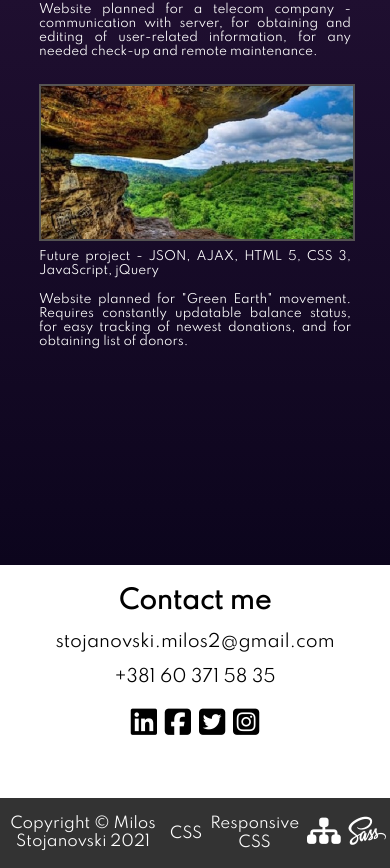
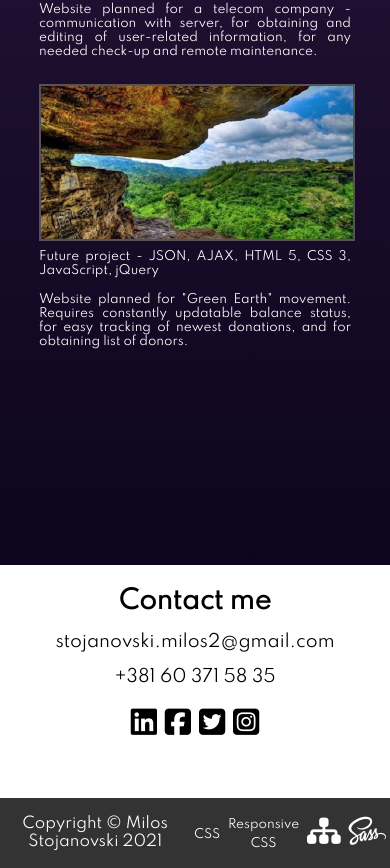
Before and after one commit to so7iw/portfolio, a plain HTML site: page index.html in a window 390 px wide. Shown: the part 2850-3718 px from the top of the page. Drawn offline with nearby package versions, Linux system fonts and the light colour scheme.

Commit message:
Update responsive.css

```diff
--- a/css/responsive.css
+++ b/css/responsive.css
@@ -92,6 +92,9 @@
     .img p{
         font-size: 12px;
     }
+    .small{
+        font-size: 12px;
+    }
 }
 @media screen and (max-width: 376px){
     #txt{
```
